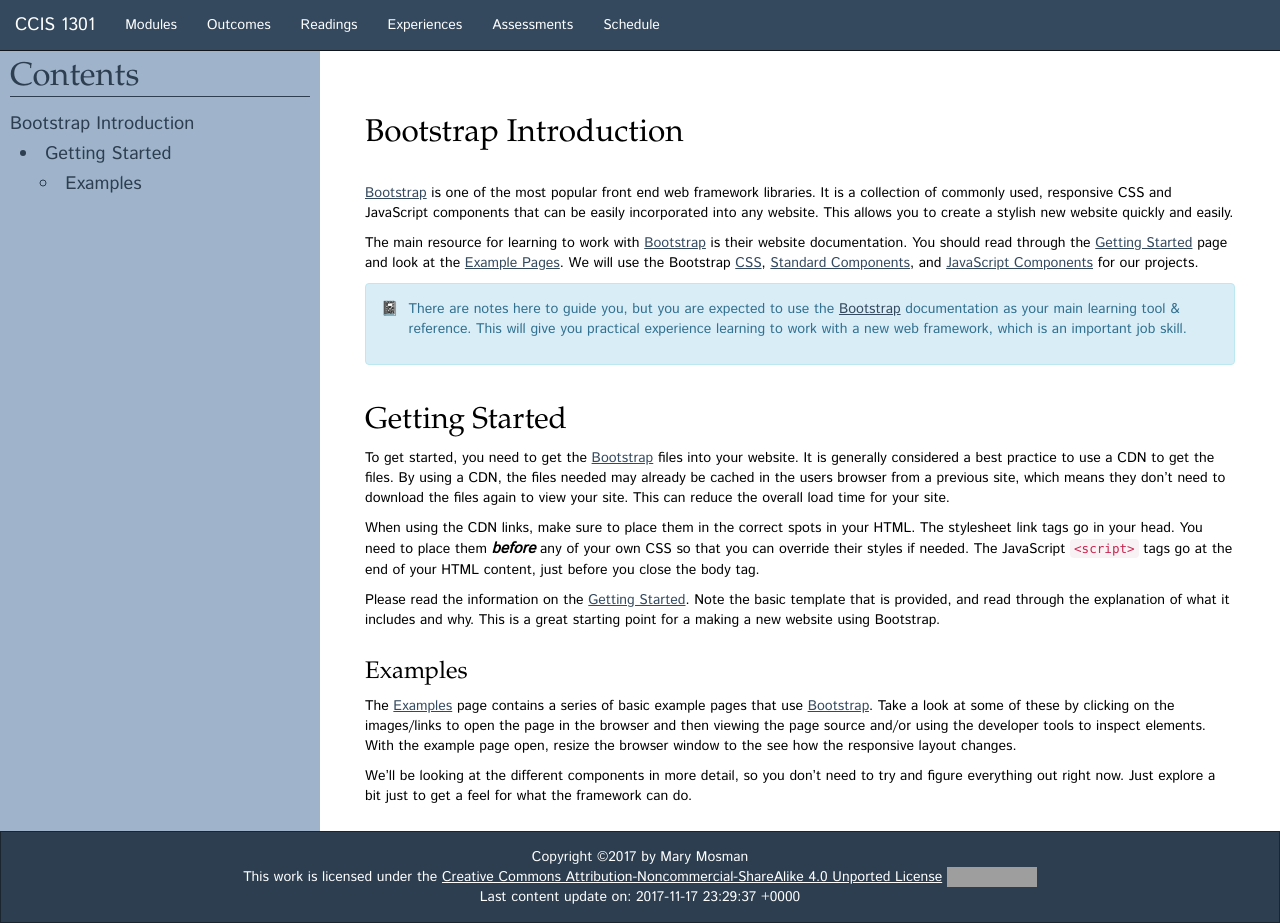
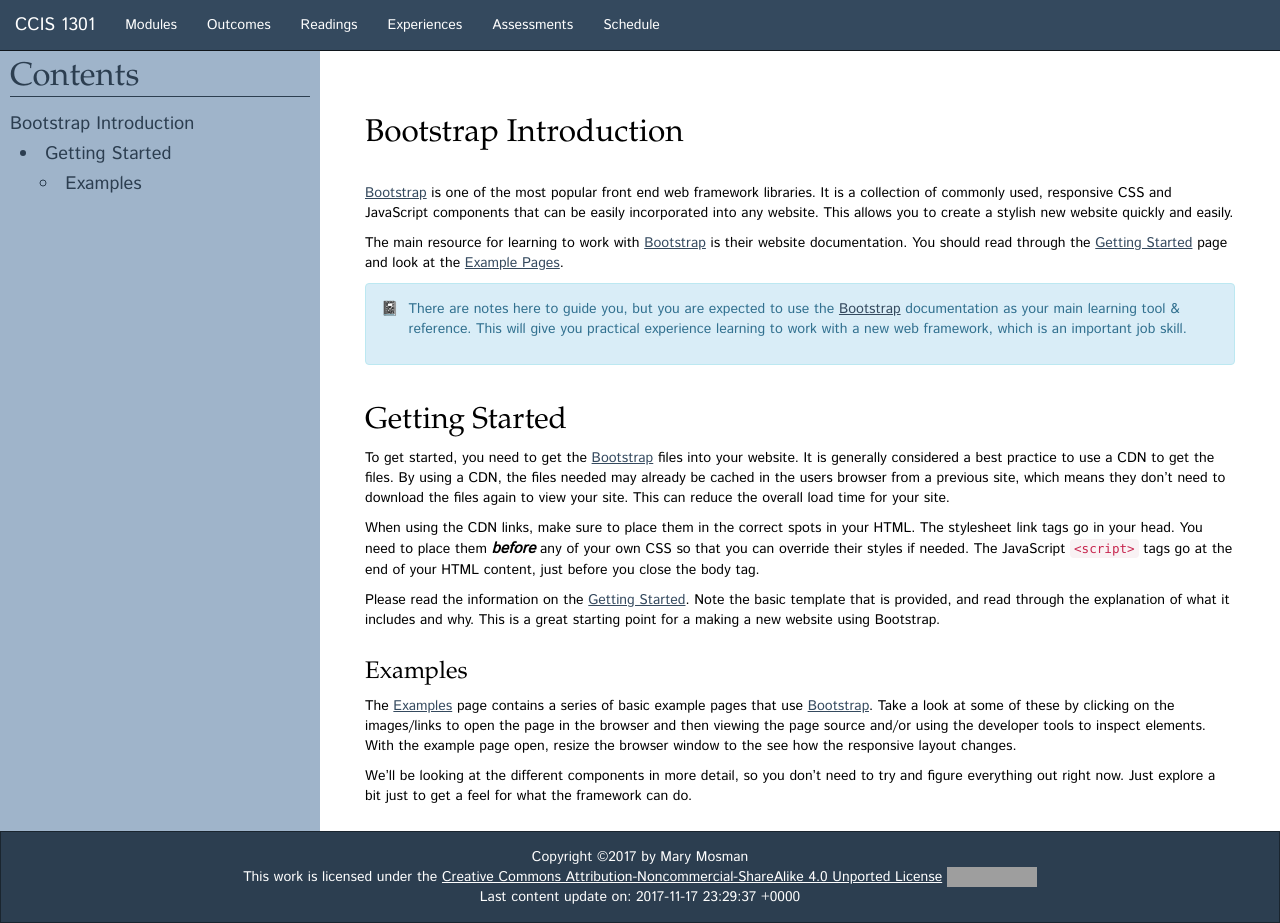
Before and after one commit to htc-ccis1301/fall-2017, a Jekyll site: the page built from _readings/bootstrap-intro.md, in a window 1280 px wide and 923 px high. Built offline with Jekyll 4.4.1, drawn with Linux system fonts in a browser that asks for light colours; emoji names are drawn with the system emoji font; some web fonts are replaced; grey boxes are pictures that could not be loaded.

Commit message:
Update bootstrap-intro.md

```diff
--- a/_readings/bootstrap-intro.md
+++ b/_readings/bootstrap-intro.md
@@ -6,7 +6,7 @@
 # {{ page.title }}
 [Bootstrap](http://getbootstrap.com/) is one of the most popular front end web framework libraries. It is a collection of commonly used, responsive CSS and JavaScript components that can be easily incorporated into any website.  This allows you to create a stylish new website quickly and easily.
 
-The main resource for learning to work with [Bootstrap](http://getbootstrap.com/) is their website documentation.  You should read through the [Getting Started](https://getbootstrap.com/docs/4.0/getting-started/introduction/) page and look at the [Example Pages](http://getbootstrap.com/getting-started/#examples).  We will use the Bootstrap [CSS](http://getbootstrap.com/css/), [Standard Components](http://getbootstrap.com/components/), and [JavaScript Components](http://getbootstrap.com/javascript/) for our projects.
+The main resource for learning to work with [Bootstrap](http://getbootstrap.com/) is their website documentation.  You should read through the [Getting Started](https://getbootstrap.com/docs/4.0/getting-started/introduction/) page and look at the [Example Pages](https://getbootstrap.com/docs/4.0/examples/).
 
 {% include alert.html type="note"
    content = "There are notes here to guide you, but you are expected to use the [Bootstrap](http://getbootstrap.com/) documentation as your main learning tool & reference.  This will give you practical experience learning to work with a new web framework, which is an important job skill."
```
